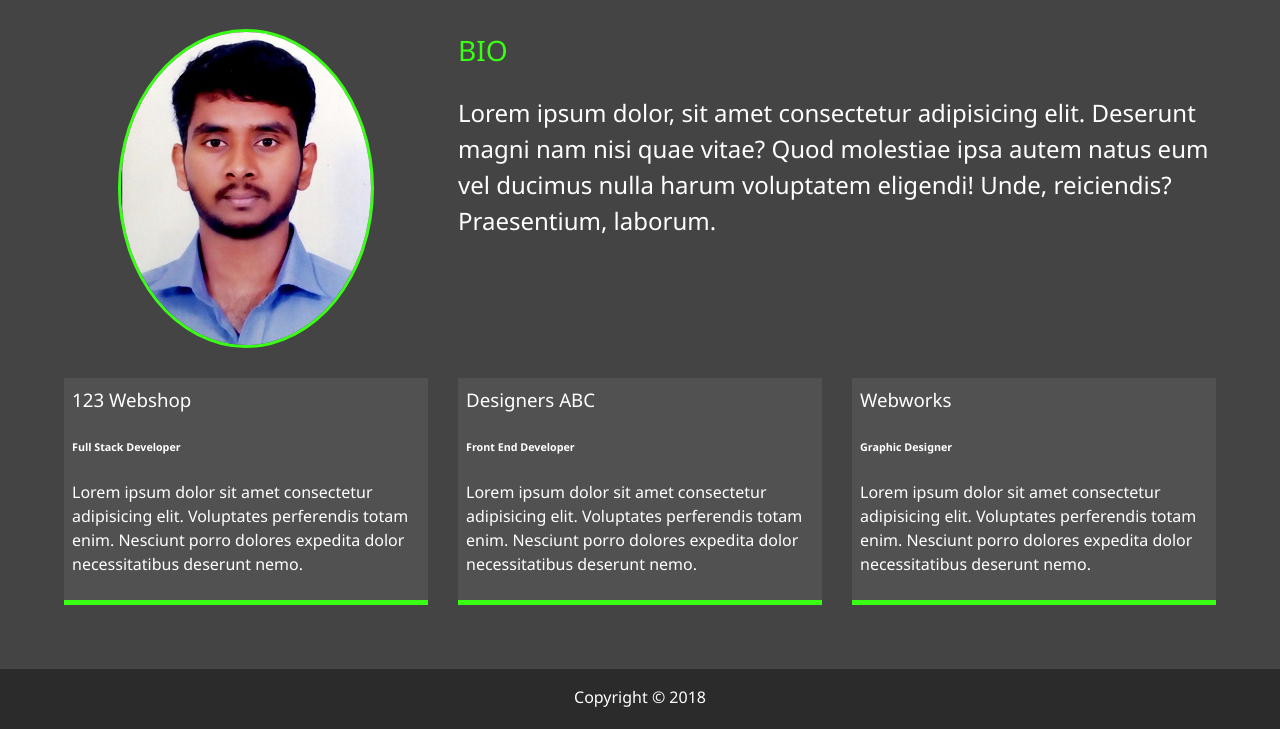
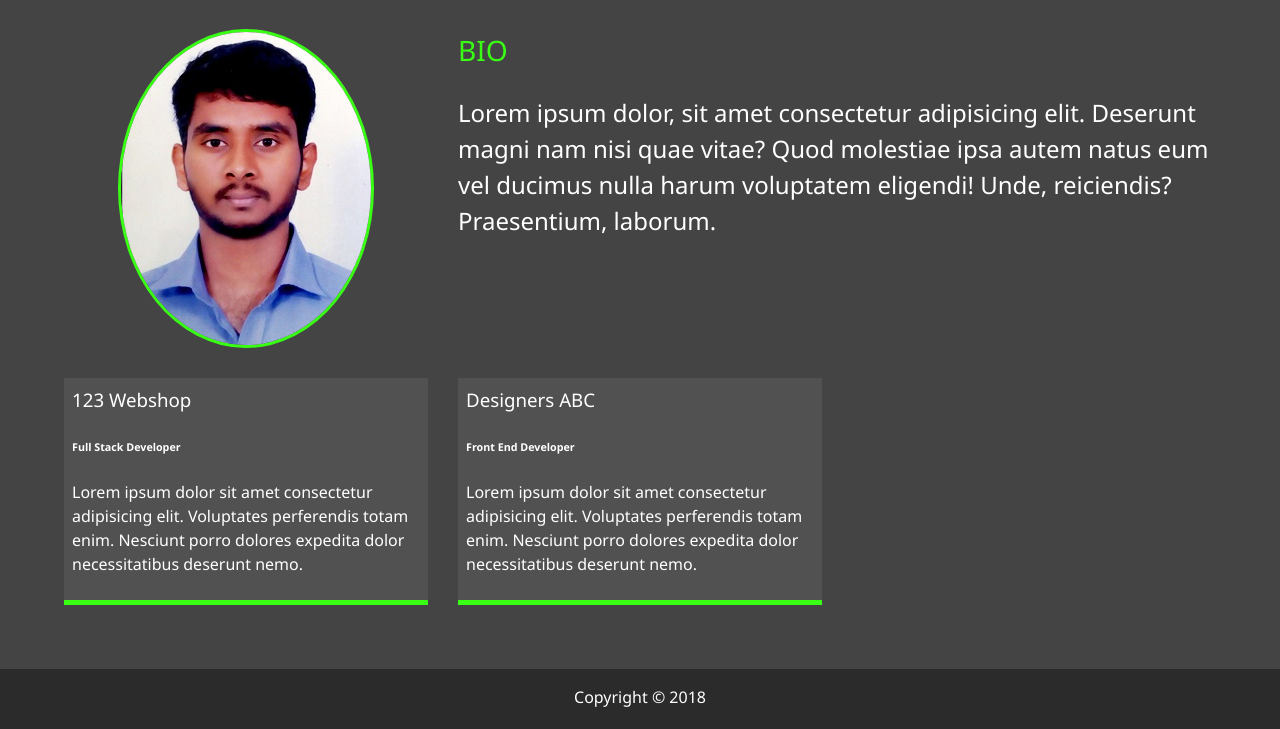
Before and after one commit to ruthresh1/Portfolio, a website: page dist/about.html in a window 1280 px wide. Shown: the part 253-982 px from the top of the page. Drawn offline with Linux system fonts and the light colour scheme.

Commit message:
Check for consistency

```diff
--- a/dist/about.html
+++ b/dist/about.html
@@ -80,12 +80,6 @@
           expedita dolor necessitatibus deserunt nemo.</p>
       </div>
 
-      <div class="job job-3">
-        <h3>Webworks</h3>
-        <h6>Graphic Designer</h6>
-        <p>Lorem ipsum dolor sit amet consectetur adipisicing elit. Voluptates perferendis totam enim. Nesciunt porro dolores
-          expedita dolor necessitatibus deserunt nemo.</p>
-      </div>
     </div>
   </main>
 
```
